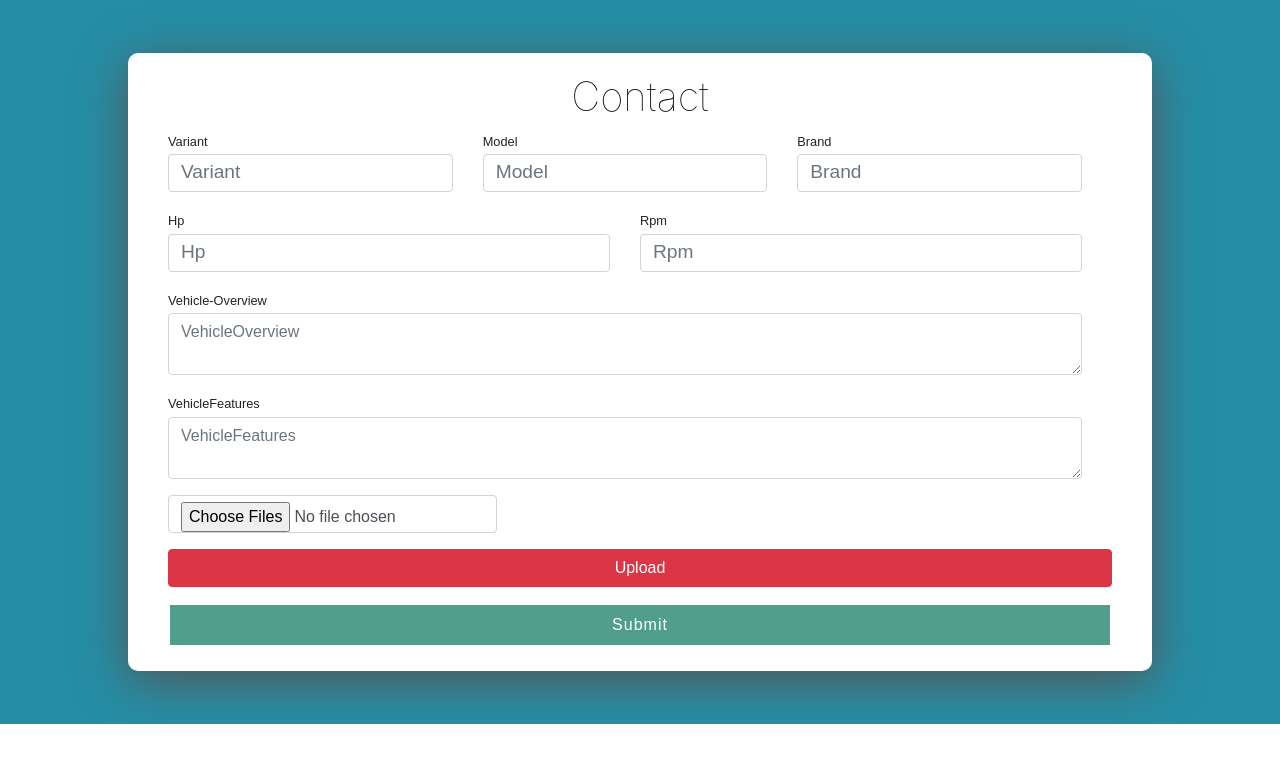
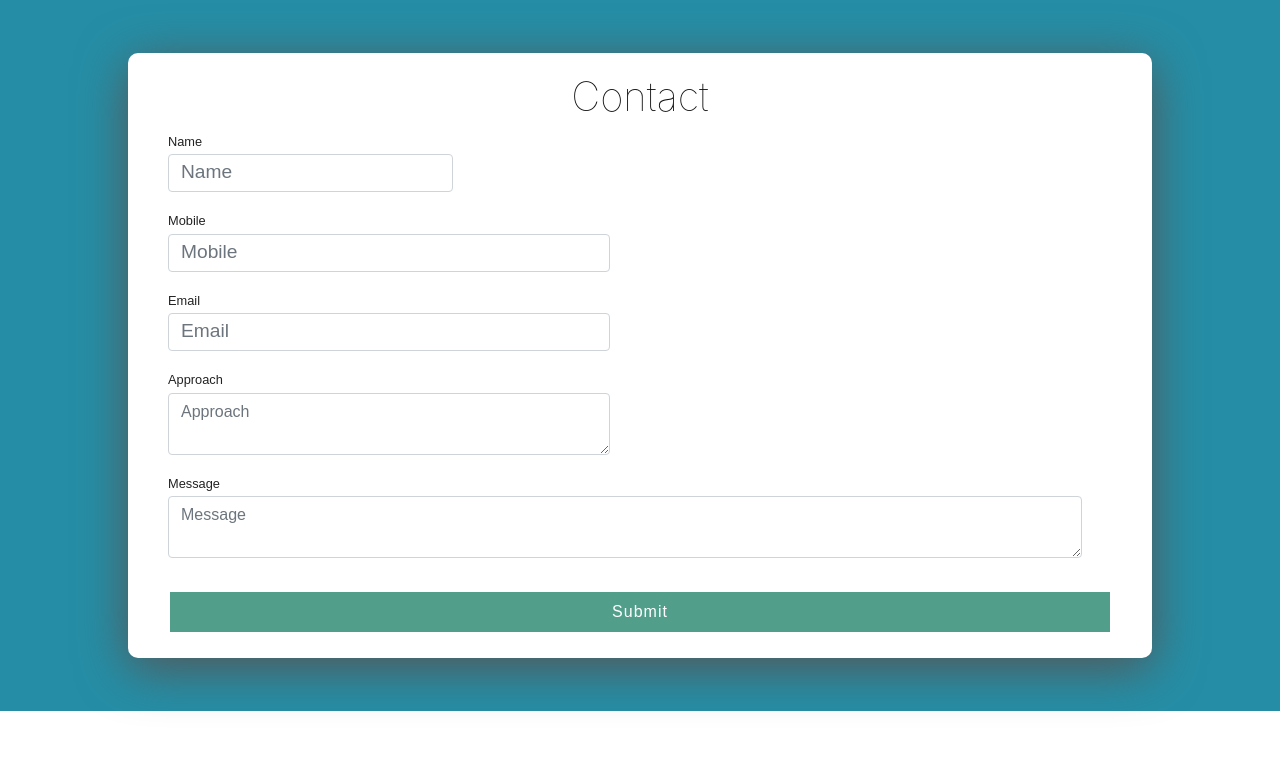
Before and after one commit to ishqDehlvi/react-form, a React (Create React App) app: page /contact in a window 1280 px wide. Shown: the top 762 px of the page. Built offline with nearby package versions, Linux system fonts and the light colour scheme.

Commit message:
contact-finished

```diff
--- a/src/App.css
+++ b/src/App.css
@@ -78,6 +78,10 @@ input.error {
   margin-right: 1%;
 }
 
+.email {
+  margin-right: 1%;
+}
+
 .Model {
   margin-left: 1%;
 }
@@ -109,7 +113,8 @@ input.error {
 .OwnerName,
 .Mobilenumber,
 .Procuredby,
-.email .Rpm,
+.email,
+.Rpm,
 .registrationyear,
 .VehicleOverview,
 .Approach .Remarks,
@@ -125,6 +130,7 @@ input.error {
 
 .Brand,
 .Rpm,
+.email,
 .registrationyear,
 .Approach,
 .Vehicleinfo,
--- a/src/components/contact.js
+++ b/src/components/contact.js
@@ -1,6 +1,9 @@
 import React, { Component } from "react";
 import "./../App.css";
 // import CKEditor5 from "@ckeditor/ckeditor5-react";
+const emailRegex = RegExp(
+  /^[a-zA-Z0-9.!#$%&’*+/=?^_`{|}~-]+@[a-zA-Z0-9-]+(?:\.[a-zA-Z0-9-]+)*$/
+);
 const formValid = ({ formErrors, ...rest }) => {
   let valid = true;
 
@@ -24,17 +27,17 @@ class App extends Component {
     this.state = {
       Brand: null,
       Model: null,
-      Variant: null,
-      Hp: null,
-      Rpm: null,
+      Name: null,
+      Mobile: null,
+      email: null,
       VehicleOverview: null,
       VehicleFeatures: null,
       formErrors: {
         Brand: "",
         Model: "",
-        Variant: "",
-        Hp: "",
-        Rpm: "",
+        Name: "",
+        Mobile: "",
+        email: "",
         VehicleOverview: "",
         VehicleFeatures: "",
       },
@@ -48,9 +51,9 @@ class App extends Component {
       console.log(`
         --SUBMITTING--
         Brand: ${this.state.Brand}
-        Variant: ${this.state.Brand}
-        Hp: ${this.state.Brand}
-        Rpm: ${this.state.Model}
+        Name: ${this.state.Brand}
+        Mobile: ${this.state.Brand}
+        email: ${this.state.Model}
         Vehicle-Overview: ${this.state.Model}
         VehicleFeatures: ${this.state.VehicleFeatures}
       `);
@@ -81,6 +84,11 @@ class App extends Component {
         formErrors.VehicleFeatures =
           value.length < 100 ? "minimum 100 characaters required" : "";
         break;
+        case "email":
+          formErrors.email = emailRegex.test(value)
+            ? ""
+            : "invalid email address";
+          break;
       default:
         break;
     }
@@ -99,106 +107,71 @@ class App extends Component {
             <div className="row w-100">
               <div className="col-12 col-md-4">
                 <div className="form-group">
-                  <label htmlFor="Variant">Variant</label>
+                  <label htmlFor="Name">Name</label>
                   <input
                     className={` form-control ${
-                      formErrors.Variant.length > 0 ? "error" : null
+                      formErrors.Name.length > 0 ? "error" : null
                     }`}
-                    placeholder="Variant"
+                    placeholder="Name"
                     type="text"
-                    name="Variant"
+                    name="Name"
                     noValidate
                     onChange={this.handleChange}
                   />
-                  {formErrors.Variant.length > 0 && (
-                    <span className="errorMessage">{formErrors.Variant}</span>
-                  )}
-                </div>
-              </div>
-              <div className="col-12 col-md-4">
-                <div className="form-group">
-                  <label htmlFor="Model">Model</label>
-                  <input
-                    className={`form-control ${
-                      formErrors.Model.length > 0 ? "error" : null
-                    }`}
-                    placeholder="Model"
-                    type="text"
-                    name="Model"
-                    noValidate
-                    onChange={this.handleChange}
-                  />
-                  {formErrors.Model.length > 0 && (
-                    <span className="errorMessage">{formErrors.Model}</span>
-                  )}
-                </div>
-              </div>
-              <div className="col-12 col-md-4">
-                <div className="form-group">
-                  <label htmlFor="Brand">Brand</label>
-                  <input
-                    className={` form-control ${
-                      formErrors.Brand.length > 0 ? "error" : null
-                    }`}
-                    placeholder="Brand"
-                    type="text"
-                    name="Brand"
-                    noValidate
-                    onChange={this.handleChange}
-                  />
-                  {formErrors.Brand.length > 0 && (
-                    <span className="errorMessage">{formErrors.Brand}</span>
-                  )}
-                </div>
-              </div>
-            </div>
-
-            <div className="row w-100">
-              <div className="col-12 col-md-6">
-                <div className="form-group">
-                  <label htmlFor="Hp">Hp</label>
-                  <input
-                    className={`form-control ${
-                      formErrors.Hp.length > 0 ? "error" : null
-                    }`}
-                    placeholder="Hp"
-                    type="text"
-                    name="Hp"
-                    noValidate
-                    onChange={this.handleChange}
-                  />
-                  {formErrors.Hp.length > 0 && (
-                    <span className="errorMessage">{formErrors.Hp}</span>
-                  )}
-                </div>
-              </div>
-              <div className="col-12 col-md-6">
-                <div className="form-group">
-                  <label htmlFor="Rpm">Rpm</label>
-                  <input
-                    className={`form-control ${
-                      formErrors.Rpm.length > 0 ? "error" : null
-                    }`}
-                    placeholder="Rpm"
-                    type="text"
-                    name="Rpm"
-                    noValidate
-                    onChange={this.handleChange}
-                  />
-                  {formErrors.Rpm.length > 0 && (
-                    <span className="errorMessage">{formErrors.Rpm}</span>
+                  {formErrors.Name.length > 0 && (
+                    <span className="errorMessage">{formErrors.Name}</span>
                   )}
                 </div>
               </div>
             </div>
             <div className="row w-100">
-              <div className="col-12">
+              <div className="col-12 col-md-6">
                 <div className="form-group">
-                  <label htmlFor="VehicleOverview">Vehicle-Overview</label>
+                  <label htmlFor="Mobile">Mobile</label>
+                  <input
+                    className={`form-control ${
+                      formErrors.Mobile.length > 0 ? "error" : null
+                    }`}
+                    placeholder="Mobile"
+                    type="text"
+                    name="Mobile"
+                    noValidate
+                    onChange={this.handleChange}
+                  />
+                  {formErrors.Mobile.length > 0 && (
+                    <span className="errorMessage">{formErrors.Mobile}</span>
+                  )}
+                </div>
+              </div>
+              </div>
+              <div className="row w-100">
+              <div className="col-12 col-md-6">
+                <div className="form-group">
+                  <label htmlFor="email">Email</label>
+                  <input
+                    className={`form-control ${
+                      formErrors.email.length > 0 ? "error" : null
+                    }`}
+                    placeholder="Email"
+                    type="email"
+                    name="email"
+                    noValidate
+                    onChange={this.handleChange}
+                  />
+                  {formErrors.email.length > 0 && (
+                    <span className="errorMessage">{formErrors.email}</span>
+                  )}
+                </div>
+              </div>
+              </div>
+            <div className="row w-100">
+              <div className="col-12 col-md-6">
+                <div className="form-group">
+                  <label htmlFor="VehicleOverview">Approach</label>
                   <textarea
                     className={`form-control
                   ${formErrors.VehicleOverview.length > 0 ? "error" : null}`}
-                    placeholder="VehicleOverview"
+                    placeholder="Approach"
                     type="text"
                     name="VehicleOverview"
                     noValidate
@@ -216,12 +189,12 @@ class App extends Component {
             <div className="row w-100">
               <div className="col-12">
                 <div className="form-group">
-                  <label htmlFor="VehicleFeatures">VehicleFeatures</label>
+                  <label htmlFor="VehicleFeatures">Message</label>
                   <textarea
                     className={`form-control ${
                       formErrors.VehicleFeatures.length > 0 ? "error" : null
                     }`}
-                    placeholder="VehicleFeatures"
+                    placeholder="Message"
                     type="VehicleFeatures"
                     name="VehicleFeatures"
                     noValidate
@@ -235,30 +208,6 @@ class App extends Component {
                 </div>
               </div>
             </div>
-            <form>
-              <div className="form-group multi-preview">
-                {(this.fileArray || []).map((url) => (
-                  <img src={url} alt="..." />
-                ))}
-              </div>
-
-              <div className="form-group">
-                <input
-                  type="file"
-                  className="form-control"
-                  onChange={this.uploadMultipleFiles}
-                  multiple
-                />
-              </div>
-              <button
-                type="button"
-                className="btn btn-danger btn-block"
-                onClick={this.uploadFiles}
-              >
-                Upload
-              </button>
-            </form>
-
             <div className="submit">
               <button type="submit">Submit</button>
             </div>
```
